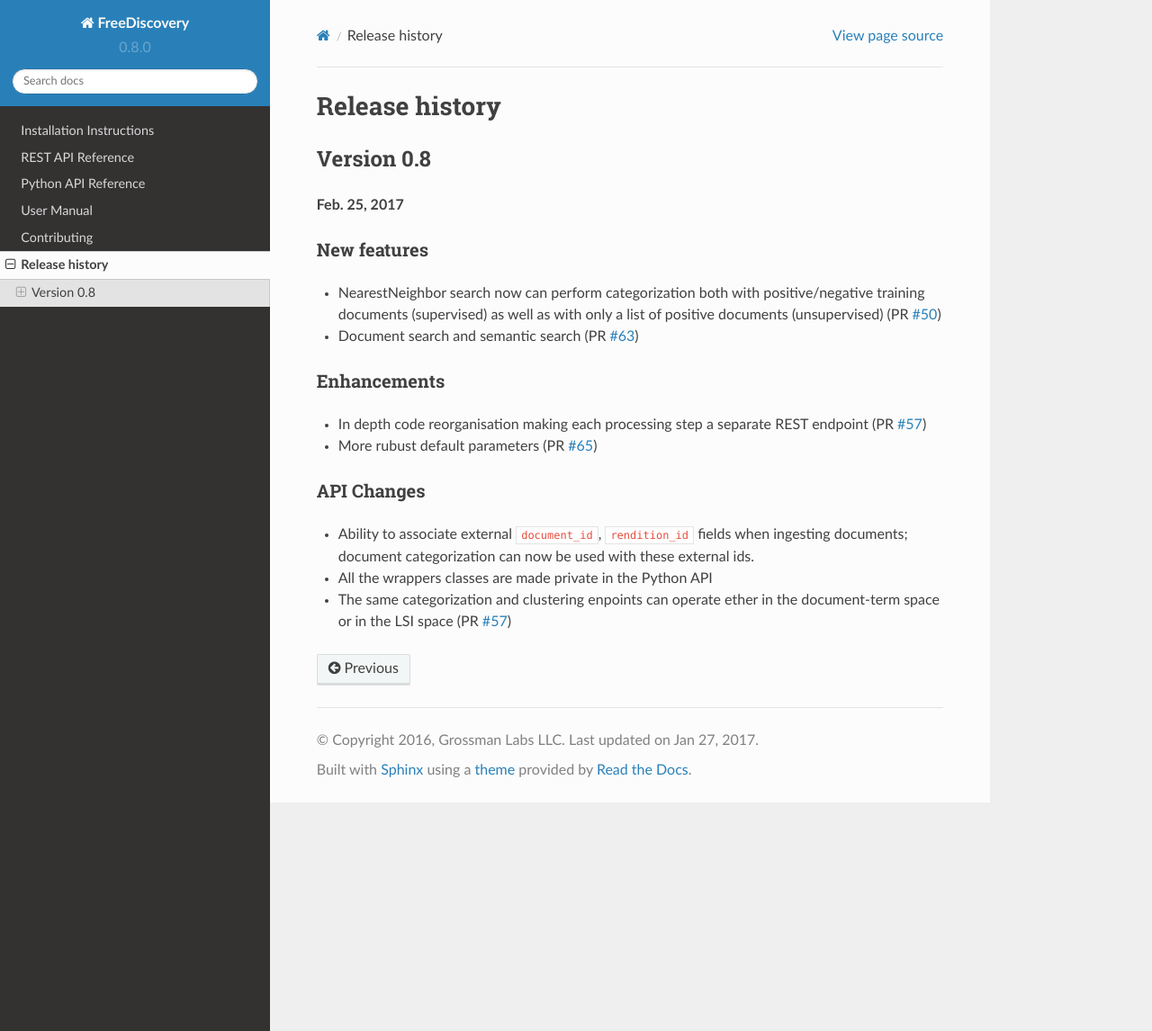
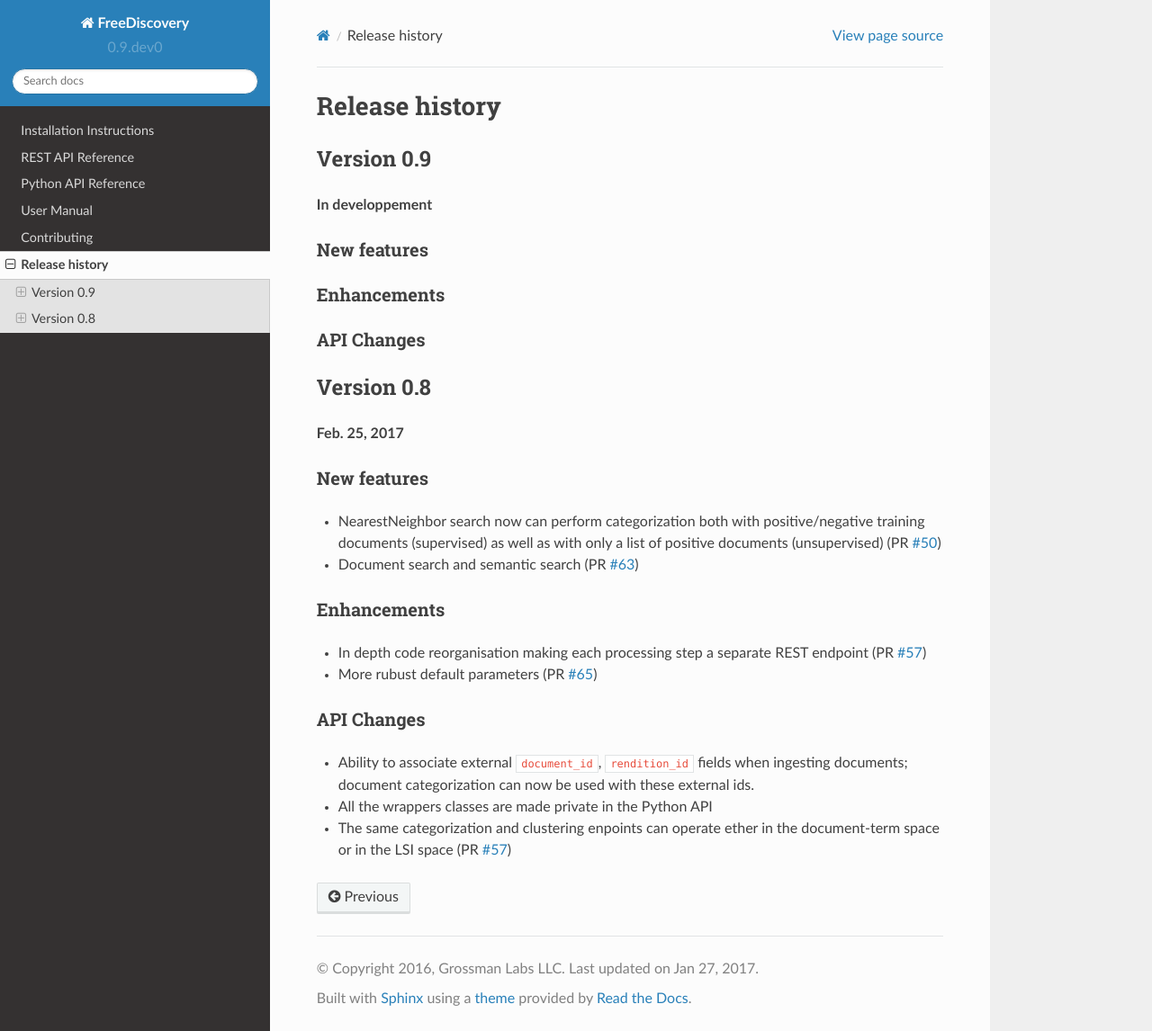
Before and after one commit to FreeDiscovery/FreeDiscovery, a Sphinx documentation site: the page built from doc/whats_new.md, in a window 1280 px wide and 1146 px high. Shown: the whole window at 90% size. Built offline with Sphinx 7.4.7 and the Read the Docs theme 2.0.0, drawn with Linux system fonts in a browser that asks for light colours; pages that are not in the unit, such as notebooks, are missing from menus.

Commit message:
Version bump to v0.9.dev0

```diff
--- a/doc/whats_new.md
+++ b/doc/whats_new.md
@@ -1,4 +1,19 @@
 # Release history
+
+## Version 0.9
+
+**In developpement**
+
+### New features
+
+
+
+### Enhancements
+
+
+### API Changes
+
+
 
 ## Version 0.8
 
--- a/freediscovery/_version.py
+++ b/freediscovery/_version.py
@@ -1,3 +1,3 @@
 # -*- coding: utf-8 -*-
 
-__version__ = '0.8.0'
+__version__ = '0.9.dev0'
```
